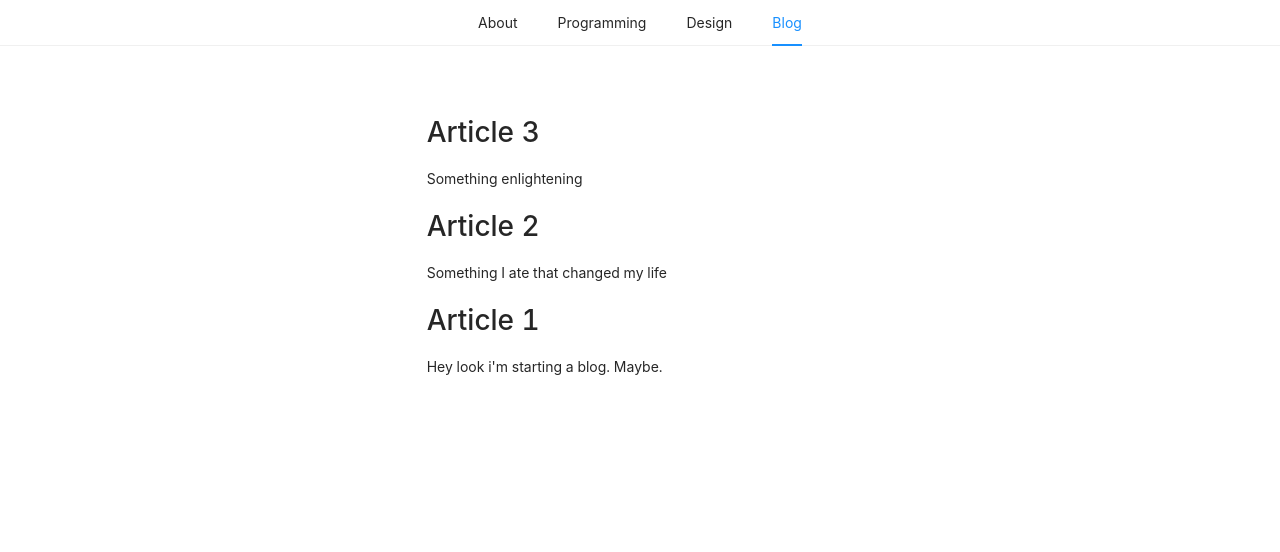
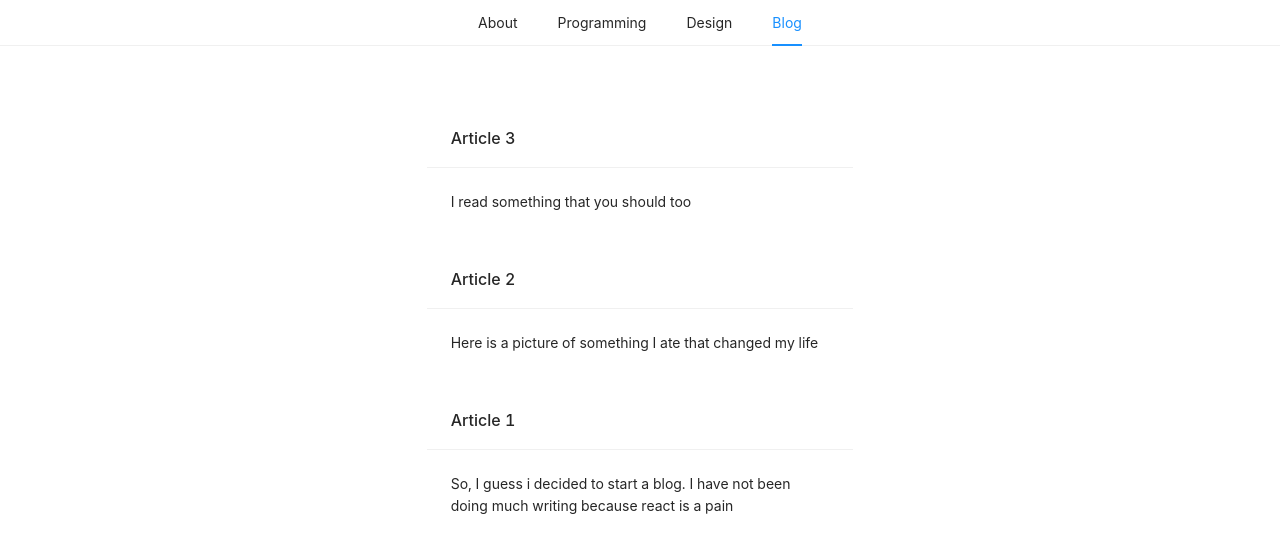
Before and after one commit to romainiac/personal-portfolio, a React (Create React App) app: page /blog in a window 1280 px wide. Shown: the top 552 px of the page. Built offline with nearby package versions, Linux system fonts and the light colour scheme.

Commit message:
changed about page to use cards and detect device

```diff
--- a/package.json
+++ b/package.json
@@ -9,6 +9,7 @@
     "@testing-library/user-event": "^12.1.10",
     "antd": "^4.16.10",
     "react": "^17.0.2",
+    "react-device-detect": "^1.17.0",
     "react-dom": "^17.0.2",
     "react-router-dom": "^5.2.0",
     "react-scripts": "4.0.3",
--- a/src/routes.js
+++ b/src/routes.js
@@ -23,7 +23,7 @@ var routes = [
         path: "/blog",
         name: "Blog",
         component: BlogView
-    },
+    }
 
 
 ]
--- a/src/views/BlogView.jsx
+++ b/src/views/BlogView.jsx
@@ -4,38 +4,48 @@
 
 import React from 'react';
 import NavBar from '../components/NavBar'
+import { isMobile } from 'react-device-detect';
 
-import {Row, Col} from 'antd'
+import {Row, Col, Card} from 'antd'
 
 class BlogView extends React.Component {
 
   render() {
 
+    var midColumnSpan = 8;
+    var outColumnSpan = 8;
+    if (isMobile) {
+        midColumnSpan = 24;
+        outColumnSpan = 0;
+    }
+
     return (
         <div style={styles.view}>
             <Row >
-                <Col xs={1} sm={1} md={4} lg={8} xl={8} />
-                <Col xs={22} sm={22} md={16} lg={8} xl={8}>
-                        <h1>
-                            Article 3
-                        </h1>
+                <Col span={outColumnSpan}></Col>
+                <Col span={midColumnSpan}>
+                    <Card title={"Article 3"} bordered={false}>
                         <p>
-                            Something enlightening
+                            I read something that you should too
                         </p>
-                        <h1>
-                            Article 2
-                        </h1>
+                    </Card>
+                    <Card title={"Article 2"} bordered={false}>
                         <p>
-                            Something I ate that changed my life
+                            Here is a picture of something I ate that changed my life
                         </p>
-                        <h1>
-                            Article 1
-                        </h1>
+
+                    </Card>
+                    <Card title={"Article 1"} bordered={false}>
                         <p>
-                            Hey look i'm starting a blog. Maybe.
+                            So, I guess i decided to start a blog. I have not been doing much writing
+                            because react is a pain
                         </p>
+
+                    </Card>
                 </Col>
-                <Col xs={1} sm={1} md={4} lg={8} xl={8} />
+                <Col span={outColumnSpan}>
+
+                </Col>
             </Row>
         </div>
     )
```
Also changed, not shown: 1 other file (tests, documents, lock files or other folders).
